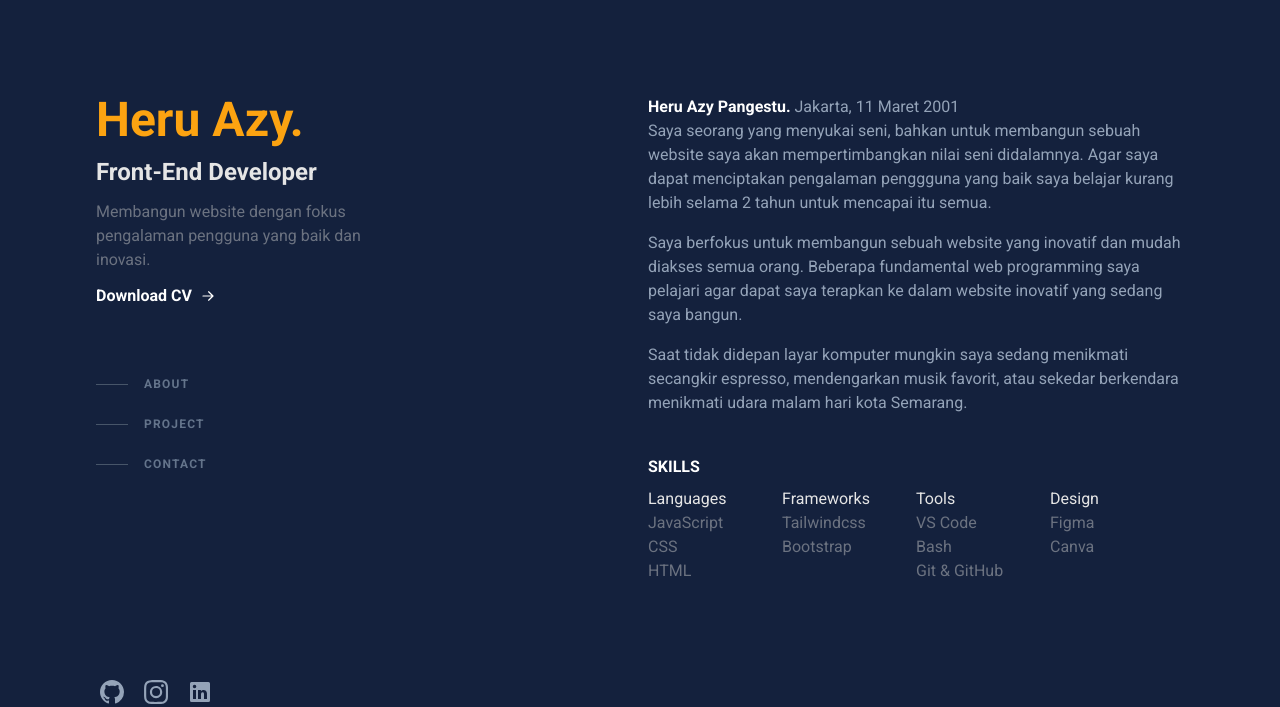
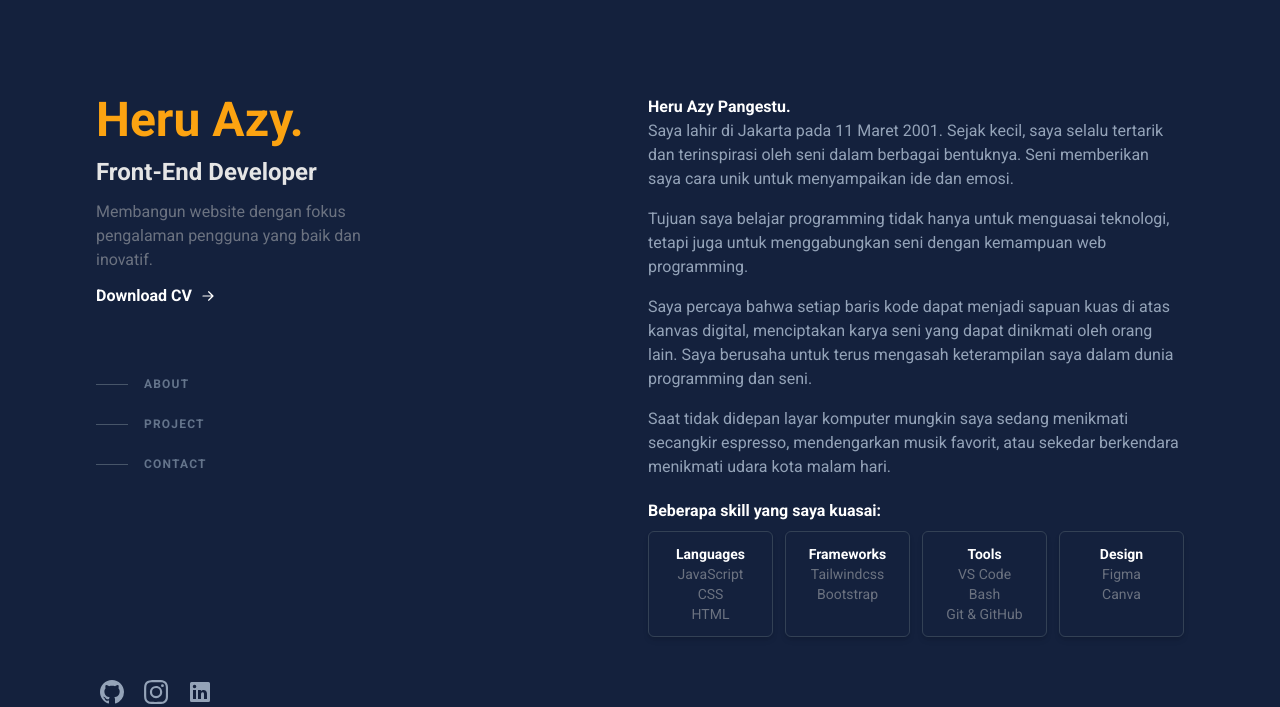
Before and after one commit to HeruAzyy/HeruAzyy.github.io, a website: page index.html in a window 1280 px wide. Shown: the top 707 px of the page. Drawn offline with nearby package versions, Linux system fonts and the light colour scheme.

Commit message:
Fix: change about text & ui in skills section

```diff
--- a/index.html
+++ b/index.html
@@ -39,7 +39,7 @@
 						<h3 class="mt-3">Front-End Developer</h3>
 						<p class="mt-3 max-w-xs">
 							Membangun website dengan fokus pengalaman pengguna yang
-							baik dan inovasi.
+							baik dan inovatif.
 						</p>
 
 						<div class="mt-3">
@@ -197,56 +197,71 @@
 								<span class="font-semibold text-white">
 									Heru Azy Pangestu.
 								</span>
-								Jakarta, 11 Maret 2001
 								<br />
-								Saya seorang yang menyukai seni, bahkan untuk membangun
-								sebuah website saya akan mempertimbangkan nilai seni
-								didalamnya. Agar saya dapat menciptakan pengalaman
-								penggguna yang baik saya belajar kurang lebih selama 2
-								tahun untuk mencapai itu semua.
+								Saya lahir di Jakarta pada 11 Maret 2001. Sejak kecil,
+								saya selalu tertarik dan terinspirasi oleh seni dalam
+								berbagai bentuknya. Seni memberikan saya cara unik untuk
+								menyampaikan ide dan emosi.
 							</p>
 							<p class="mb-4 text-slate-400">
-								Saya berfokus untuk membangun sebuah website yang
-								inovatif dan mudah diakses semua orang. Beberapa
-								fundamental web programming saya pelajari agar dapat
-								saya terapkan ke dalam website inovatif yang sedang saya
-								bangun.
+								Tujuan saya belajar programming tidak hanya untuk
+								menguasai teknologi, tetapi juga untuk menggabungkan
+								seni dengan kemampuan web programming.
+							</p>
+							<p class="mb-4 text-slate-400">
+								Saya percaya bahwa setiap baris kode dapat menjadi
+								sapuan kuas di atas kanvas digital, menciptakan karya
+								seni yang dapat dinikmati oleh orang lain. Saya berusaha
+								untuk terus mengasah keterampilan saya dalam dunia
+								programming dan seni.
 							</p>
 							<p class="text-slate-400">
 								Saat tidak didepan layar komputer mungkin saya sedang
 								menikmati secangkir espresso, mendengarkan musik
-								favorit, atau sekedar berkendara menikmati udara malam
-								hari kota Semarang.
+								favorit, atau sekedar berkendara menikmati udara kota
+								malam hari.
 							</p>
 						</div>
 
 						<!-- Skills -->
-						<div class="mt-10 w-full">
-							<h5 class="mb-1 mt-5 font-semibold uppercase text-white">
-								Skills
-							</h5>
-							<div class="flex w-full flex-wrap">
-								<div class="mt-3 w-1/2 md:mt-1 md:w-1/4">
-									<h5 class="text-light">Languages</h5>
-									<p>JavaScript</p>
-									<p>CSS</p>
-									<p>HTML</p>
+						<div class="w-full">
+							<p class="mt-5 text-white font-semibold">
+								Beberapa skill yang saya kuasai:
+							</p>
+							<div class="w-full grid gap-3 grid-cols-2 md:grid-cols-4">
+								<div
+									class="mt-2 py-3 text-center border border-slate-700 rounded-md shadow-md">
+									<h5 class="text-white font-semibold text-sm">
+										Languages
+									</h5>
+									<p class="text-sm">JavaScript</p>
+									<p class="text-sm">CSS</p>
+									<p class="text-sm">HTML</p>
 								</div>
-								<div class="mt-3 w-1/2 md:mt-1 md:w-1/4">
-									<h5 class="text-light">Frameworks</h5>
-									<p>Tailwindcss</p>
-									<p>Bootstrap</p>
+								<div
+									class="mt-2 py-3 text-center border border-slate-700 rounded-md shadow-md">
+									<h5 class="text-white font-semibold text-sm">
+										Frameworks
+									</h5>
+									<p class="text-sm">Tailwindcss</p>
+									<p class="text-sm">Bootstrap</p>
 								</div>
-								<div class="mt-3 w-1/2 md:mt-1 md:w-1/4">
-									<h5 class="text-light">Tools</h5>
-									<p>VS Code</p>
-									<p>Bash</p>
-									<p>Git & GitHub</p>
+								<div
+									class="mt-2 py-3 text-center border border-slate-700 rounded-md shadow-md">
+									<h5 class="text-white font-semibold text-sm">
+										Tools
+									</h5>
+									<p class="text-sm">VS Code</p>
+									<p class="text-sm">Bash</p>
+									<p class="text-sm">Git & GitHub</p>
 								</div>
-								<div class="mt-3 w-1/2 md:mt-1 md:w-1/4">
-									<h5 class="text-light">Design</h5>
-									<p>Figma</p>
-									<p>Canva</p>
+								<div
+									class="mt-2 py-3 text-center border border-slate-700 rounded-md shadow-md">
+									<h5 class="text-white font-semibold text-sm">
+										Design
+									</h5>
+									<p class="text-sm">Figma</p>
+									<p class="text-sm">Canva</p>
 								</div>
 							</div>
 						</div>
```
Also changed, not shown: assets/css/output.css.
